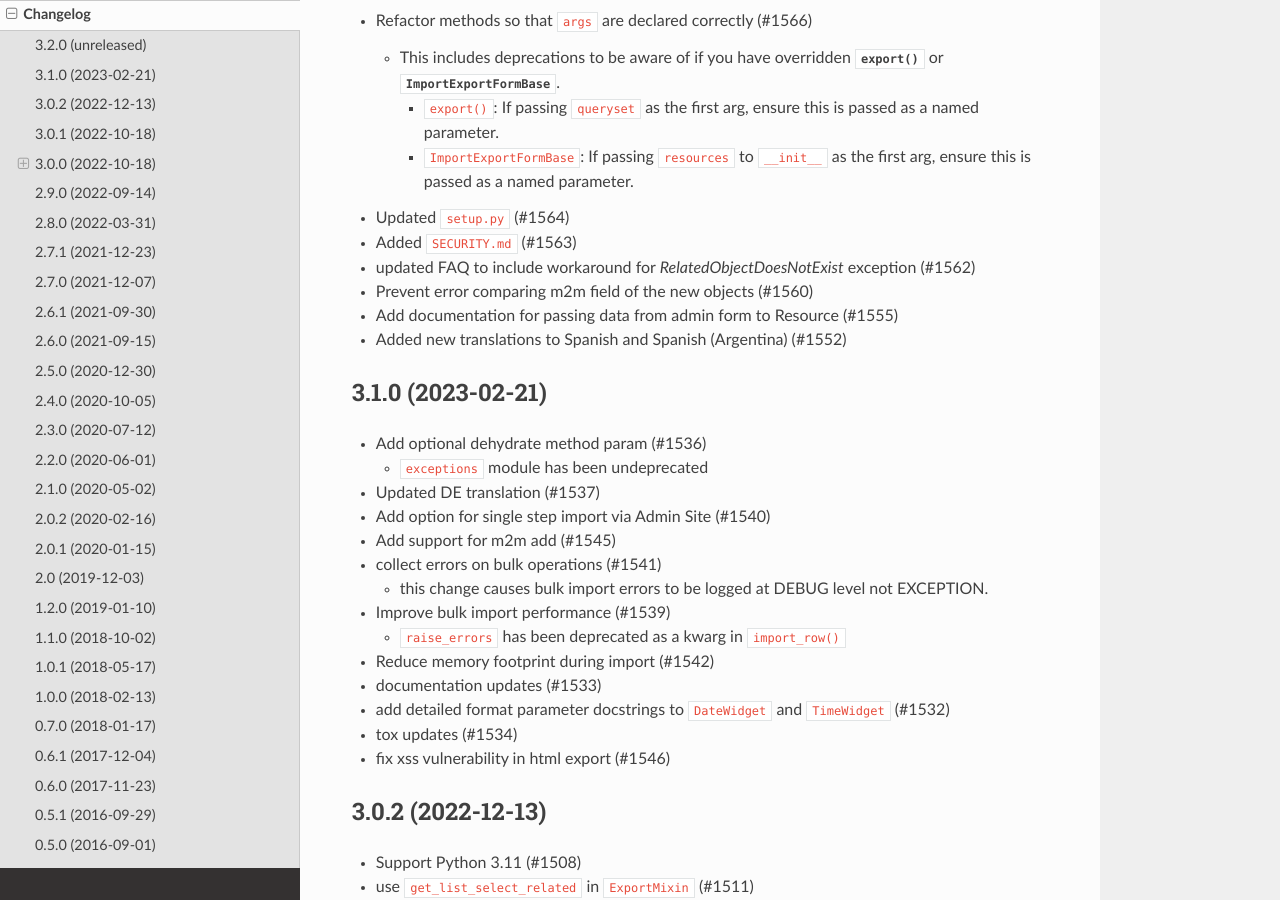
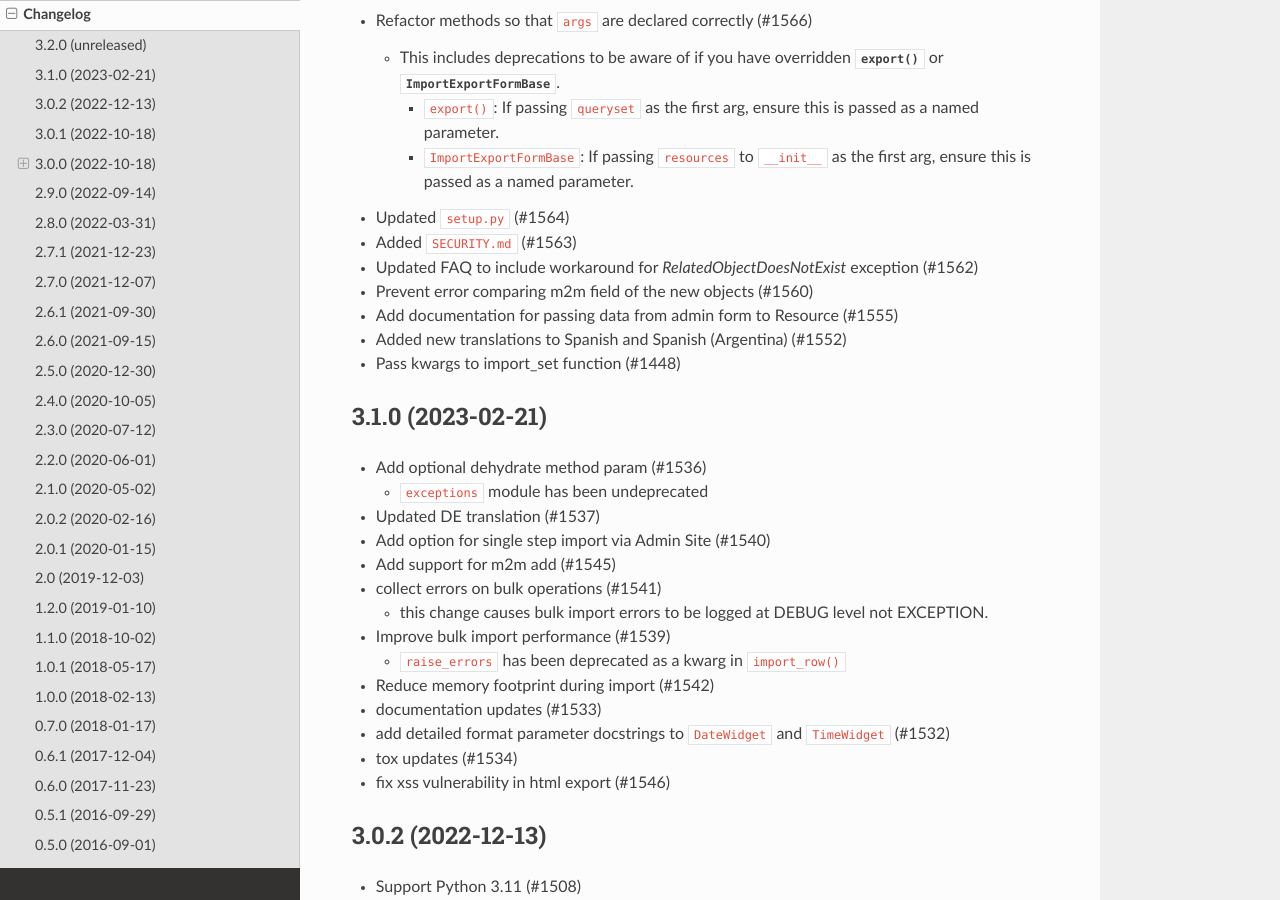
Before and after one commit to django-import-export/django-import-export, a Sphinx documentation site: the page built from docs/changelog.rst, in a window 1280 px wide and 900 px high, scrolled down 377 px. Built offline with Sphinx 7.4.7 and the Read the Docs theme 2.0.0, drawn with Linux system fonts in a browser that asks for light colours; pages that are not in the unit, such as notebooks, are missing from menus.

Commit message:
updated changelog

```diff
--- a/docs/changelog.rst
+++ b/docs/changelog.rst
@@ -25,10 +25,11 @@ Changelog
 
 - Updated ``setup.py`` (#1564)
 - Added ``SECURITY.md`` (#1563)
-- updated FAQ to include workaround for `RelatedObjectDoesNotExist` exception (#1562)
+- Updated FAQ to include workaround for `RelatedObjectDoesNotExist` exception (#1562)
 - Prevent error comparing m2m field of the new objects (#1560)
 - Add documentation for passing data from admin form to Resource  (#1555)
 - Added new translations to Spanish and Spanish (Argentina) (#1552)
+- Pass kwargs to import_set function (#1448)
 
 3.1.0 (2023-02-21)
 ------------------
```
